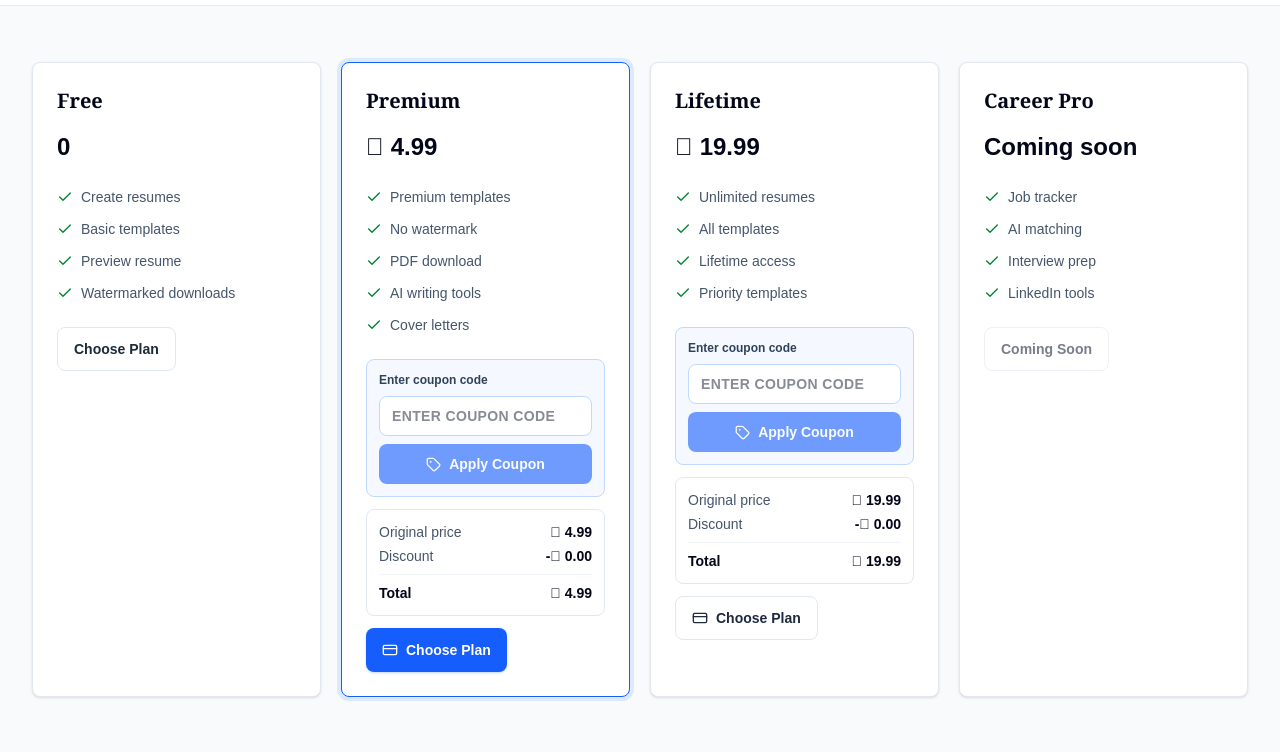
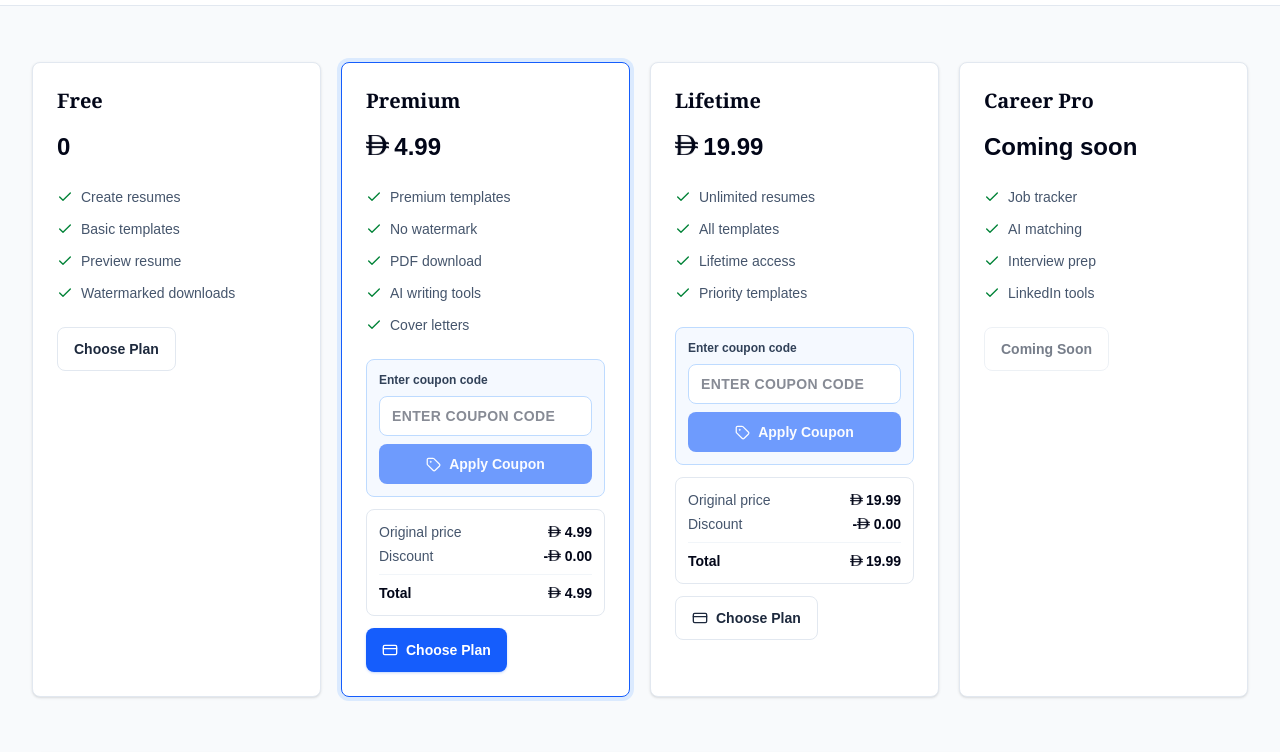
Before and after one commit to Fazilfazi991/resumebuilder, a Next.js app: page /pricing in a window 1280 px wide. Shown: the part 600-1352 px from the top of the page. Built offline with nearby package versions, Linux system fonts and the light colour scheme.

Commit message:
Use AED logo in pricing

```diff
--- a/app/pricing/page.tsx
+++ b/app/pricing/page.tsx
@@ -10,8 +10,8 @@ import { Check } from "lucide-react";
 
 const plans = [
   { name: "Free", price: "0", features: ["Create resumes", "Basic templates", "Preview resume", "Watermarked downloads"], href: "/builder/guest" },
-  { name: "Premium", price: "\u20C3 4.99 / \u20B9 99", features: ["Premium templates", "No watermark", "PDF download", "AI writing tools", "Cover letters"], featured: true, planId: "premium" as const },
-  { name: "Lifetime", price: "\u20C3 19.99 / \u20B9 499", features: ["Unlimited resumes", "All templates", "Lifetime access", "Priority templates"], planId: "lifetime" as const },
+  { name: "Premium", price: "", features: ["Premium templates", "No watermark", "PDF download", "AI writing tools", "Cover letters"], featured: true, planId: "premium" as const },
+  { name: "Lifetime", price: "", features: ["Unlimited resumes", "All templates", "Lifetime access", "Priority templates"], planId: "lifetime" as const },
   { name: "Career Pro", price: "Coming soon", features: ["Job tracker", "AI matching", "Interview prep", "LinkedIn tools"], disabled: true },
 ];
 
--- a/components/landing/PricingCard.tsx
+++ b/components/landing/PricingCard.tsx
@@ -2,10 +2,11 @@
 
 import { Check } from "lucide-react";
 import { ButtonLink } from "./ButtonLink";
-import { currencyStorageKey, formatPlanPrice, type PaymentCurrency } from "@/lib/payments/currency";
+import { currencyStorageKey, type PaymentCurrency } from "@/lib/payments/currency";
 import type { PaidPlanId } from "@/lib/payments/plans";
 import { paidPlans } from "@/lib/payments/plans";
 import { useEffect, useState } from "react";
+import { CurrencyAmount } from "@/components/payments/CurrencyAmount";
 
 type PricingCardProps = {
   name: string;
@@ -18,7 +19,6 @@ type PricingCardProps = {
 export function PricingCard({ name, price, planId, features, featured = false }: PricingCardProps) {
   const [currency, setCurrency] = useState<PaymentCurrency>("aed");
   const plan = planId ? paidPlans[planId] : null;
-  const displayedPrice = plan ? formatPlanPrice(plan.amounts[currency], currency) : price;
 
   useEffect(() => {
     const savedCurrency = localStorage.getItem(currencyStorageKey);
@@ -42,7 +42,9 @@ export function PricingCard({ name, price, planId, features, featured = false }:
         <h3 className="text-xl font-bold text-slate-950">{name}</h3>
         {featured ? <span className="rounded-full bg-blue-50 px-3 py-1 text-xs font-bold text-blue-700">Popular</span> : null}
       </div>
-      <p className="mt-5 text-3xl font-bold text-slate-950">{displayedPrice}</p>
+      <p className="mt-5 text-3xl font-bold text-slate-950">
+        {plan ? <CurrencyAmount amount={plan.amounts[currency]} currency={currency} /> : price}
+      </p>
       <ul className="mt-6 space-y-3">
         {features.map((feature) => (
           <li key={feature} className="flex gap-3 text-sm text-slate-600">
--- a/components/payments/CouponCheckoutBox.tsx
+++ b/components/payments/CouponCheckoutBox.tsx
@@ -2,11 +2,12 @@
 
 import { AppButton } from "@/components/app/AppButton";
 import { applyFreeCouponUpgrade, validateCouponAction } from "@/lib/actions/coupons";
-import { currencyStorageKey, formatPlanPrice, type PaymentCurrency } from "@/lib/payments/currency";
+import { currencyStorageKey, type PaymentCurrency } from "@/lib/payments/currency";
 import { paidPlans, type PaidPlanId } from "@/lib/payments/plans";
 import { CheckCircle2, Gift, Tag } from "lucide-react";
-import { useEffect, useMemo, useState, useTransition } from "react";
+import { useEffect, useState, useTransition } from "react";
 import { CheckoutButton } from "./CheckoutButton";
+import { CurrencyAmount } from "./CurrencyAmount";
 
 type CouponCheckoutBoxProps = {
   planId: PaidPlanId;
@@ -46,12 +47,6 @@ export function CouponCheckoutBox({ planId, variant = "primary", children = "Cho
     window.addEventListener("resumi:currency-change", syncCurrency);
     return () => window.removeEventListener("resumi:currency-change", syncCurrency);
   }, []);
-
-  const breakdown = useMemo(() => ({
-    original: formatPlanPrice(originalAmount, currency),
-    discount: `-${formatPlanPrice(originalAmount - finalAmount, currency)}`,
-    total: formatPlanPrice(finalAmount, currency),
-  }), [currency, finalAmount, originalAmount]);
 
   const applyCoupon = () => {
     startTransition(async () => {
@@ -94,9 +89,9 @@ export function CouponCheckoutBox({ planId, variant = "primary", children = "Cho
         {message ? <p className={`mt-2 text-xs font-bold ${isApplied || isActivated ? "text-green-700" : "text-red-700"}`}>{message}</p> : null}
       </div>
       <div className="rounded-lg border border-slate-200 bg-white p-3 text-sm">
-        <div className="flex justify-between gap-3 text-slate-600"><span>Original price</span><strong className="text-slate-950">{breakdown.original}</strong></div>
-        <div className="mt-1 flex justify-between gap-3 text-slate-600"><span>Discount</span><strong className={isApplied ? "text-green-700" : "text-slate-950"}>{breakdown.discount}</strong></div>
-        <div className="mt-2 flex justify-between gap-3 border-t border-slate-100 pt-2 font-bold text-slate-950"><span>Total</span><span>{breakdown.total}</span></div>
+        <div className="flex justify-between gap-3 text-slate-600"><span>Original price</span><strong className="text-slate-950"><CurrencyAmount amount={originalAmount} currency={currency} /></strong></div>
+        <div className="mt-1 flex justify-between gap-3 text-slate-600"><span>Discount</span><strong className={isApplied ? "text-green-700" : "text-slate-950"}><CurrencyAmount amount={originalAmount - finalAmount} currency={currency} prefix="-" /></strong></div>
+        <div className="mt-2 flex justify-between gap-3 border-t border-slate-100 pt-2 font-bold text-slate-950"><span>Total</span><CurrencyAmount amount={finalAmount} currency={currency} /></div>
       </div>
       {isApplied ? (
         <AppButton onClick={activate} disabled={isPending || isActivated}>
--- /dev/null
+++ b/components/payments/CurrencyAmount.tsx
@@ -0,0 +1,30 @@
+import { formatPlanAmount, type PaymentCurrency } from "@/lib/payments/currency";
+
+type CurrencyAmountProps = {
+  amount: number;
+  currency: PaymentCurrency;
+  prefix?: string;
+  className?: string;
+};
+
+export function CurrencyAmount({ amount, currency, prefix, className = "" }: CurrencyAmountProps) {
+  return (
+    <span className={`inline-flex items-baseline whitespace-nowrap ${className}`}>
+      {prefix ? <span>{prefix}</span> : null}
+      {currency === "aed" ? (
+        <span
+          className="mr-[0.24em] inline-block h-[0.82em] w-[0.94em] shrink-0 bg-current"
+          style={{
+            WebkitMask: "url('/brand/aed-symbol.png') center / contain no-repeat",
+            mask: "url('/brand/aed-symbol.png') center / contain no-repeat",
+          }}
+          role="img"
+          aria-label="AED"
+        />
+      ) : (
+        <span className="mr-[0.18em]">{"\u20B9"}</span>
+      )}
+      <span>{formatPlanAmount(amount, currency)}</span>
+    </span>
+  );
+}
--- a/components/payments/PlanPrice.tsx
+++ b/components/payments/PlanPrice.tsx
@@ -1,8 +1,9 @@
 "use client";
 
-import { currencyStorageKey, formatPlanPrice, type PaymentCurrency } from "@/lib/payments/currency";
+import { currencyStorageKey, type PaymentCurrency } from "@/lib/payments/currency";
 import { paidPlans, type PaidPlanId } from "@/lib/payments/plans";
 import { useEffect, useState } from "react";
+import { CurrencyAmount } from "./CurrencyAmount";
 
 export function PlanPrice({ planId, className = "" }: { planId: PaidPlanId; className?: string }) {
   const [currency, setCurrency] = useState<PaymentCurrency>("aed");
@@ -19,5 +20,5 @@ export function PlanPrice({ planId, className = "" }: { planId: PaidPlanId; clas
     return () => window.removeEventListener("resumi:currency-change", syncCurrency);
   }, []);
 
-  return <span className={className}>{formatPlanPrice(paidPlans[planId].amounts[currency], currency)}</span>;
+  return <CurrencyAmount amount={paidPlans[planId].amounts[currency]} currency={currency} className={className} />;
 }
--- a/lib/payments/currency.ts
+++ b/lib/payments/currency.ts
@@ -7,20 +7,19 @@ export const currencyLabels: Record<PaymentCurrency, string> = {
   inr: "INR",
 };
 
-const currencySymbols: Record<PaymentCurrency, string> = {
-  aed: "\u20C3",
-  inr: "\u20B9",
-};
-
 export function getPaymentCurrency(value: string | null | undefined): PaymentCurrency {
   return value === "inr" ? "inr" : "aed";
 }
 
-export function formatPlanPrice(amount: number, currency: PaymentCurrency) {
+export function formatPlanAmount(amount: number, currency: PaymentCurrency) {
   const majorAmount = amount / 100;
-  const formattedAmount = majorAmount.toLocaleString("en-US", {
+  return majorAmount.toLocaleString("en-US", {
     maximumFractionDigits: currency === "aed" ? 2 : 0,
     minimumFractionDigits: currency === "aed" ? 2 : 0,
   });
-  return `${currencySymbols[currency]} ${formattedAmount}`;
 }
+
+export function formatPlanPrice(amount: number, currency: PaymentCurrency) {
+  const symbol = currency === "aed" ? "AED" : "\u20B9";
+  return `${symbol} ${formatPlanAmount(amount, currency)}`;
+}
```
Also changed, not shown: public/brand/aed-symbol.png (added).
